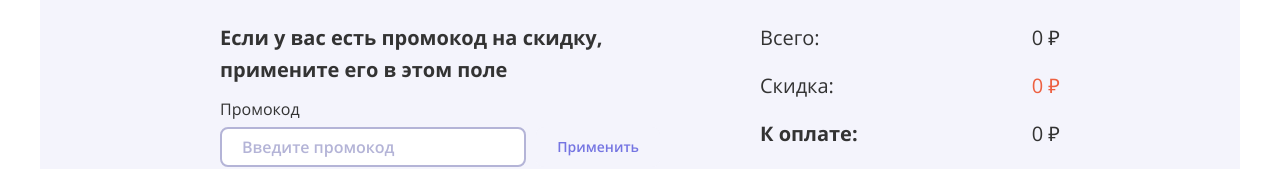
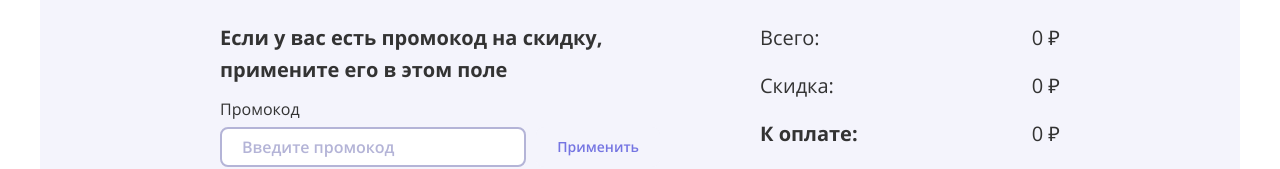
Before and after one commit to AndreyOtin/camera-shop, a React (Create React App) app: page /catalog/basket in a window 1280 px wide. Shown: the part 365-534 px from the top of the page. Built offline with nearby package versions, Linux system fonts and the light colour scheme; no server answers.

Commit message:
рефакторинг

```diff
--- a/src/components/add-item-button/add-item-button.tsx
+++ b/src/components/add-item-button/add-item-button.tsx
@@ -5,7 +5,6 @@ import { Camera } from '../../types/camera';
 
 function AddItemButton({ camera }: { camera: Camera }) {
   const { setPreviewDisplay } = useOutletContext<OutletContext>();
-
 
   return (
     <button
--- a/src/components/basket-preview/basket-preview.tsx
+++ b/src/components/basket-preview/basket-preview.tsx
@@ -16,7 +16,6 @@ type BasketPreviewProps = {
   variant?: 'short' | 'primary' | 'basketModal';
 }
 
-
 function Div({ children, ...rest }: { children: ReactNode; className: string }) {
   return (
     <div {...rest}>{children}</div>
@@ -34,11 +33,9 @@ function BasketPreview({ preview, variant = 'primary' }: BasketPreviewProps) {
   const dispatch = useAppDispatch();
   const { setPreviewDisplay } = useOutletContext<OutletContext>();
 
-
   const typeName = preview?.category === categoryFilter.video.ruName
     ? preview?.type
     : typeNameToFormattedName[preview?.type as keyof typeof typeNameToFormattedName];
-
 
   useEffect(() => {
     if (!ref.current || !preview?.count) {
@@ -100,6 +97,7 @@ function BasketPreview({ preview, variant = 'primary' }: BasketPreviewProps) {
     number = number >= MAX_BASKET_PRODUCTS ? MAX_BASKET_PRODUCTS : ++number;
     ref.current.value = number.toString();
   };
+
   const Element = variant === 'primary' ? Li : Div;
 
   return (
--- a/src/components/basket-summary/basket-summary.tsx
+++ b/src/components/basket-summary/basket-summary.tsx
@@ -104,7 +104,7 @@ function BasketSummary() {
         </p>
         <p className="basket__summary-item"><span className="basket__summary-text">Скидка:</span>
           <span
-            className="basket__summary-value basket__summary-value--bonus"
+            className={clsx('basket__summary-value', coupon && 'basket__summary-value--bonus')}
           >
             {formatPrice(coupon)} ₽
           </span>
--- a/src/utiils/common.ts
+++ b/src/utiils/common.ts
@@ -1,6 +1,6 @@
 import { Status, StatusCode } from '../consts/enums';
 
-type UseStatusData = {
+type StatusData = {
   status: {
     [key: string]: Status;
   };
@@ -9,7 +9,7 @@ type UseStatusData = {
   };
 }
 
-const checkStatus = ({ status, code = {} }: UseStatusData) => {
+const checkStatus = ({ status, code = {} }: StatusData) => {
   const isLoading = Object.values(status).some((value) => value === Status.Loading || value === Status.Idle);
   const isError = Object.values(status).some((value) => value === Status.Error);
   const isNotFound = Object.values(code).some((value) => value === StatusCode.NotFound);
--- a/src/utiils/types.ts
+++ b/src/utiils/types.ts
@@ -1,7 +1,3 @@
 const getObjectKeys = Object.keys as <T extends object>(obj: T) => Array<keyof T>;
 
-const getObjectValues = Object.values as <T extends object>(obj: T) => Array<T[keyof T]>;
-
-export type ValueOf<T> = T[keyof T]
-
-export { getObjectKeys, getObjectValues };
+export { getObjectKeys };
```
